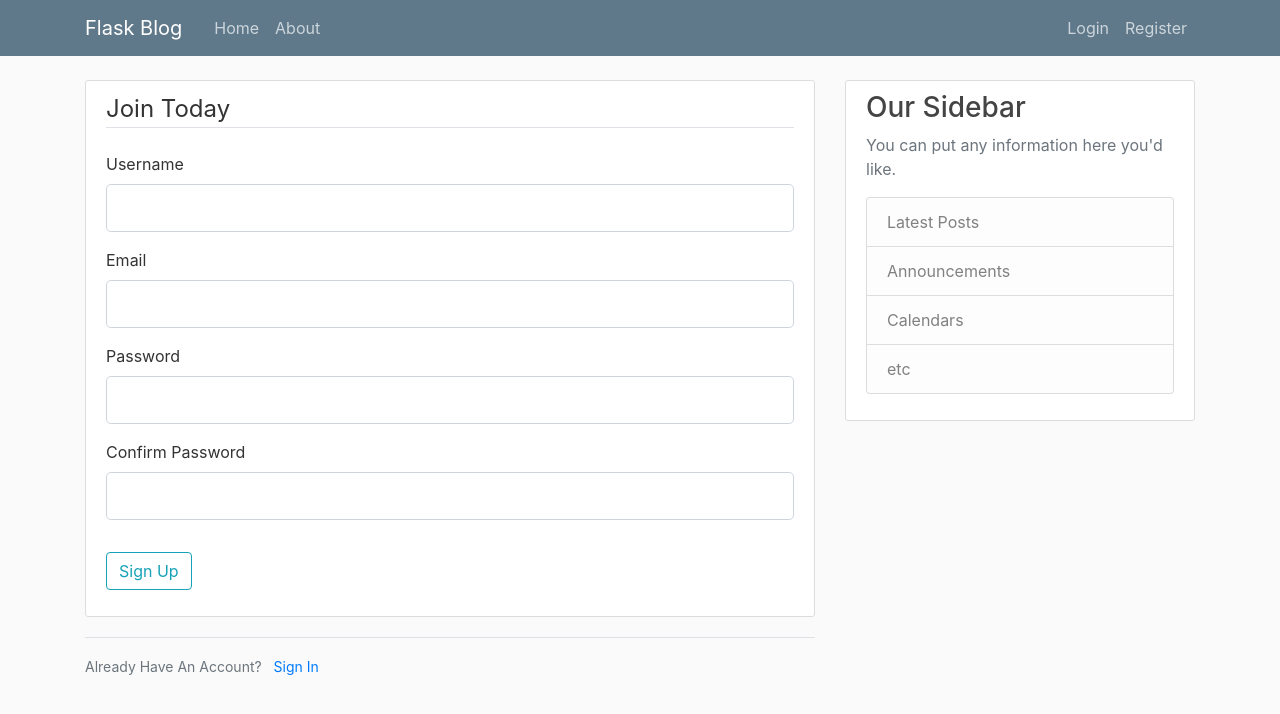
After one commit to suansuan0915/Flask_Blog, a Flask app: page /register in a window 1280 px wide. The commit adds this page. Shown: the top 714 px of the page. Run offline with Flask 3, Linux system fonts and the light colour scheme.

Commit message:
add register page.

```diff
--- a/flaskblog.py
+++ b/flaskblog.py
@@ -1,6 +1,8 @@
 from flask import Flask, render_template, url_for
+from forms import RegistrationForm, LoginForm
+app = Flask(__name__)
 
-app = Flask(__name__)
+app.config['SECRET_KEY'] = '0f08e66165ad58013026a861b46f1e4a'
 
 posts = [
     {
@@ -26,5 +28,15 @@
 def about():
     return render_template('about.html', title='About')
 
+@app.route("/register", methods=["GET", "POST"])
+def register():
+    form = RegistrationForm()
+    return render_template('register.html', title='Register', form=form)
+
+@app.route("/login", methods=["GET", "POST"])
+def login():
+    form = LoginForm()
+    return render_template('login.html', title='Login', form=form)
+
 if __name__ == "__main__":
     app.run(debug=True)
--- /dev/null
+++ b/forms.py
@@ -0,0 +1,20 @@
+from flask_wtf import FlaskForm
+from wtforms import StringField, PasswordField, SubmitField, BooleanField
+from wtforms.validators import DataRequired, Length, Email, EqualTo
+
+class RegistrationForm(FlaskForm):
+    username = StringField('Username',
+                            validators=[DataRequired(), Length(min=2, max=20)])
+    email = StringField('Email', validators=[DataRequired(), Email()])
+    password = PasswordField('Password', validators=[DataRequired()])
+    confirm_password = PasswordField('Confirm Password',
+                                    validators=[DataRequired(), EqualTo('password')])
+    submit = SubmitField('Sign Up')
+
+class LoginForm(FlaskForm):
+    username = StringField('Username',
+                            validators=[DataRequired(), Length(min=2, max=20)])
+    email = StringField('Email', validators=[DataRequired(), Email()])
+    password = PasswordField('Password', validators=[DataRequired()])
+    remember = BooleanField('Remember Me')
+    submit = SubmitField('Login')
--- a/templates/layout.html
+++ b/templates/layout.html
@@ -11,7 +11,7 @@
     <link rel="stylesheet" type='text/css' href="{{ url_for('static', filename='main.css') }}">
 
     {% if title %}
-        <title>Flask Blog - title</title>
+        <title>Flask Blog - {{title}}</title>
     {% else %}
         <title>Flask Blog</title>
     {% endif %}
--- /dev/null
+++ b/templates/register.html
@@ -0,0 +1,36 @@
+{% extends "layout.html" %}
+
+{% block content %}
+    <div class="content-section">
+        <form method="POST" action="">
+            {{ form.hidden_tag() }}
+            <fieldset class="form-group">
+                <legend class="border-bottom mb-4">Join Today</legend>
+                <div class="form-group">
+                    {{ form.username.label(class="form-control-label") }}
+                    {{ form.username(class="form-control form-control-lg") }}
+                </div>
+                <div class="form-group">
+                    {{ form.email.label(class="form-control-label") }}
+                    {{ form.email(class="form-control form-control-lg") }}
+                </div>
+                <div class="form-group">
+                    {{ form.password.label(class="form-control-label") }}
+                    {{ form.password(class="form-control form-control-lg") }}
+                </div>
+                <div class="form-group">
+                    {{ form.confirm_password.label(class="form-control-label") }}
+                    {{ form.confirm_password(class="form-control form-control-lg") }}
+                </div>
+            </fieldset>
+            <div class="form-group">
+                {{ form.submit(class="btn btn-outline-info")}}
+            </div>
+        </form>
+    </div>
+    <div class="border-top pt-3">
+        <small class="text-muted">
+            Already Have An Account? <a class="ml-2" href=" {{url_for('login')}} ">Sign In</a>
+        </small>
+    </div>
+{% endblock content %}
```
Also changed, not shown: templates/login.html (added).
